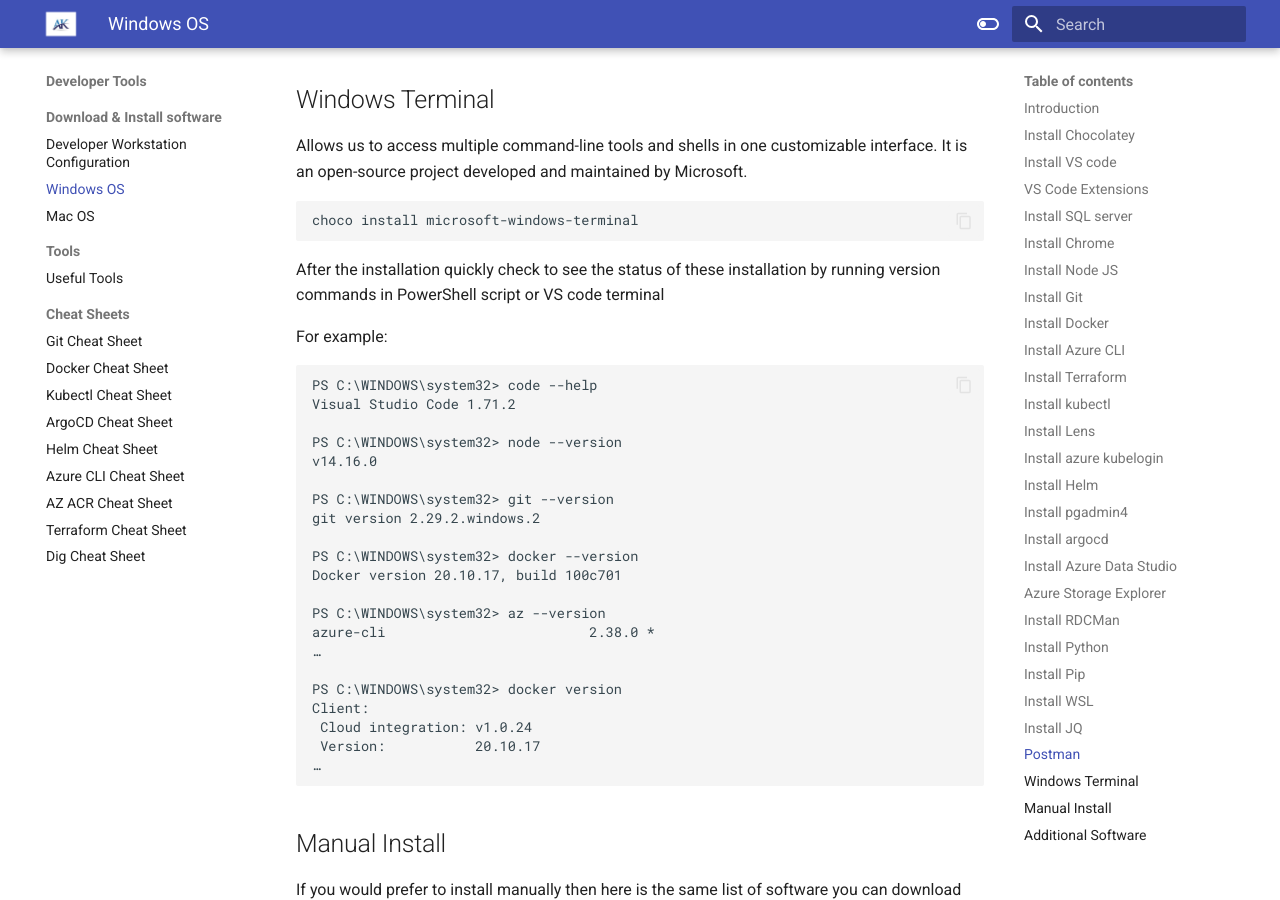
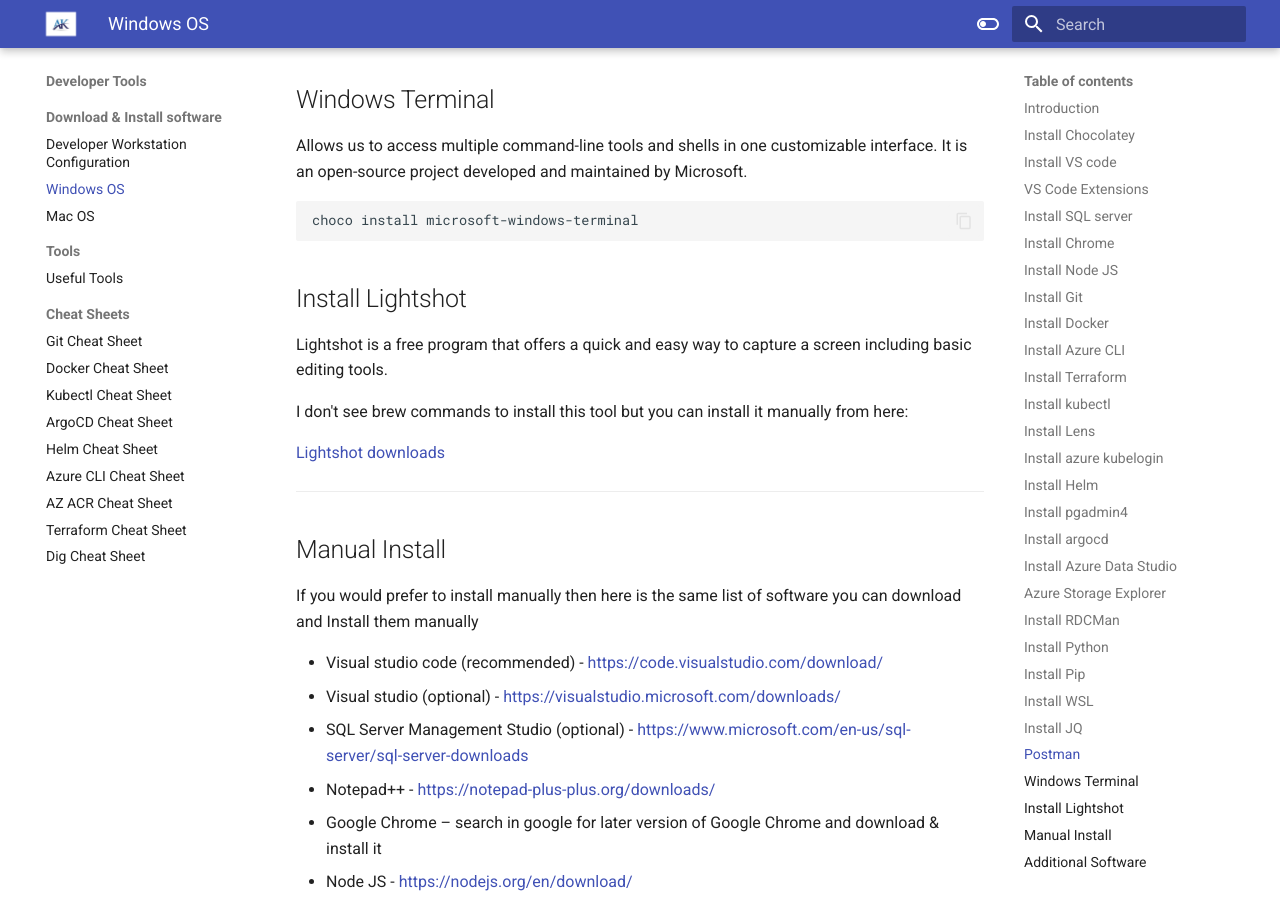
Before and after one commit to akeesari/anjikeesari, an MkDocs documentation site: the page built from docs/developertools/software/windows.md, in a window 1280 px wide and 900 px high, scrolled down 7136 px. Built offline with MkDocs 1.6.1 and Material for MkDocs 9.7.7, drawn with Linux system fonts in a browser that asks for light colours; some of the changed text lies outside the part shown.

````diff
--- a/docs/developertools/software/windows.md
+++ b/docs/developertools/software/windows.md
@@ -116,11 +116,11 @@ git --version
 
 Docker is a platform that simplifies the process of creating, deploying, and running applications using containers.
 
-```
+```sh
 choco install docker-desktop
 ```
 
-```
+```sh
 docker --version
 ```
 
@@ -132,7 +132,7 @@ Azure CLI is a command-line interface for managing and interacting with Microsof
 choco install azure-cli
 ```
 
-```
+```sh
 az --version
 ```
 
@@ -292,35 +292,16 @@ Allows us to access multiple command-line tools and shells in one customizable i
 choco install microsoft-windows-terminal
 ```
 
+## Install Lightshot
 
-After the installation quickly check to see the status of these installation by running version commands in PowerShell script or VS code terminal
+Lightshot is a free program that offers a quick and easy way to capture a screen including basic editing tools.
 
-For example:
+I don't see brew commands to install this tool but you can install it manually from here:
 
-```
-PS C:\WINDOWS\system32> code --help
-Visual Studio Code 1.71.2
+ [Lightshot downloads](https://app.prntscr.com/en/download.html){:target="_blank"}
 
-PS C:\WINDOWS\system32> node --version
-v14.16.0
+ _____
 
-PS C:\WINDOWS\system32> git --version
-git version 2.29.2.windows.2
-
-PS C:\WINDOWS\system32> docker --version
-Docker version 20.10.17, build 100c701
-
-PS C:\WINDOWS\system32> az --version
-azure-cli                         2.38.0 *
-…
-
-PS C:\WINDOWS\system32> docker version
-Client:
- Cloud integration: v1.0.24
- Version:           20.10.17
-…
-
-```
 
 ## Manual Install
 
--- a/mkdocs.yml
+++ b/mkdocs.yml
@@ -199,6 +199,7 @@ nav:
         - .NET Core Web API : resources/webapi.md
         - Azure Cloud : resources/azure-cloud.md
   - Articles:
+      - Create Website using Material for MkDocs:  articles/mkdocs-setup.md
       - Azure Application Availability Alerts Setup:  articles/app-availability-alert.md
       - Azure Log Alerts Setup:  articles/azure-log-alerts.md
       - Getting Started with Keycloak:  articles/keycloak.md
````
Also changed, not shown: docs/articles/mkdocks-setup.md (deleted, +0 -124 lines), docs/articles/mkdocs-setup.md (added, +211 -0 lines), docs/developertools/software/mac.md (+10 -0 lines), docs/articles/images/mkdocs-setup-1.png (added), docs/articles/images/mkdocs-setup-2.png (added), docs/articles/images/mkdocs-setup-3.png (added), docs/articles/images/mkdocs-setup-4.png (added).
